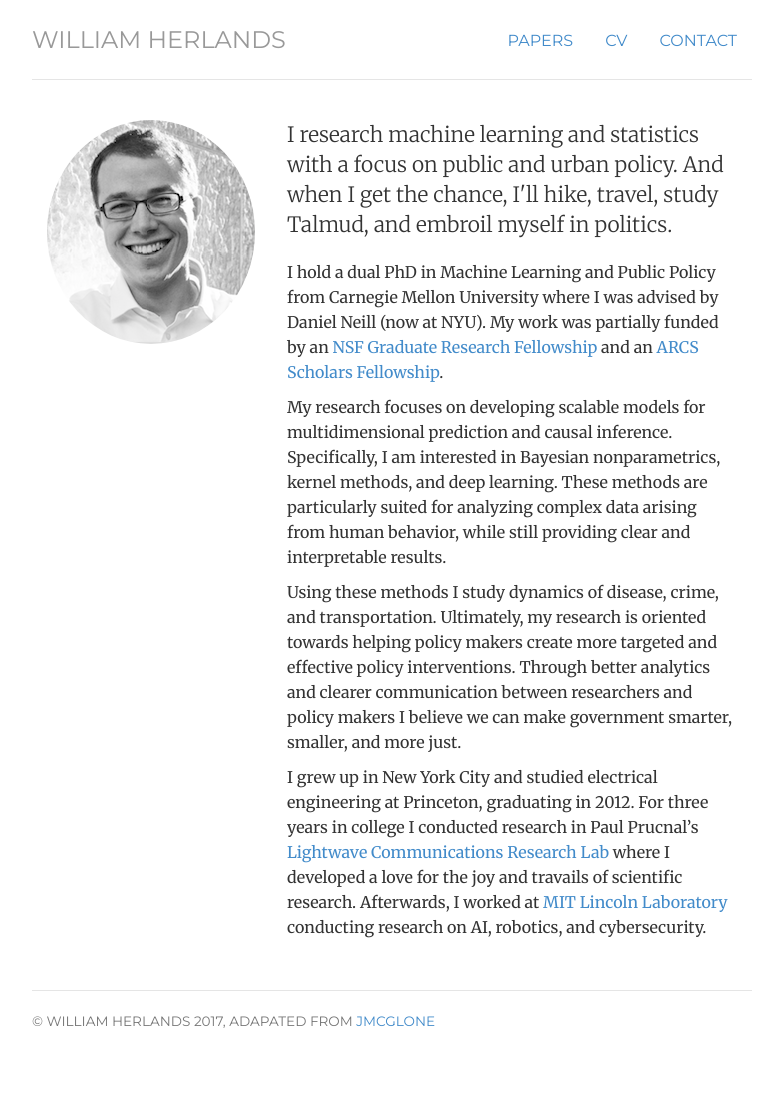
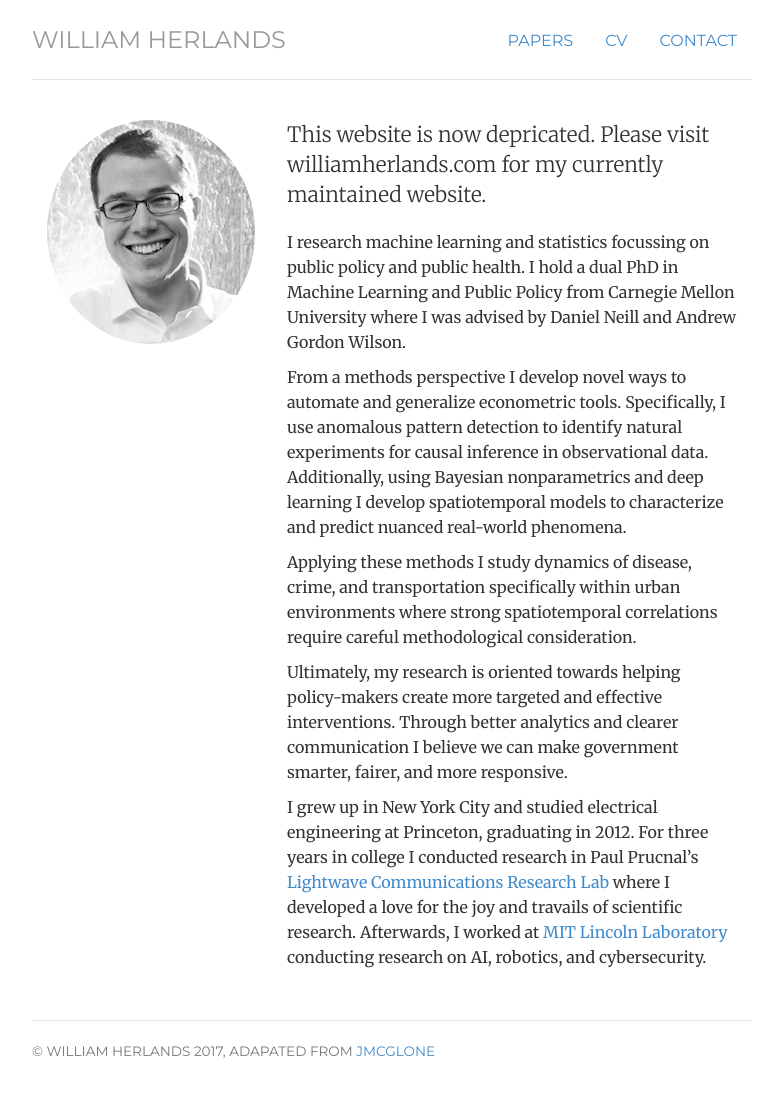
Before and after one commit to herlands/herlands.github.io, a Jekyll site: the page built from index.html, in a window 1280 px wide. Shown: the whole page, without its empty margins (248-1031 px from the left). Built offline with Jekyll 4.4.1, drawn with Linux system fonts in a browser that asks for light colours; before the commit the page ends 1083 px from its top, so only the background shows below that.

Commit message:
Update index.html

```diff
--- a/index.html
+++ b/index.html
@@ -12,12 +12,15 @@ description: William Herlands
 	<img  class="img-circle avatar" alt="William Herlands" src="img/herlands_head.png">
 	</div>
 	<div itemscope itemtype="http://data-vocabulary.org/Person" class="col-sm-8">
-	<p class="lead">I research machine learning and statistics with a focus on public and urban policy. And when I get the chance, I'll hike, travel, study Talmud, and embroil myself in politics.</p>
-	<p>I hold a dual PhD in Machine Learning and Public Policy from Carnegie Mellon University where I was advised by Daniel Neill (now at NYU). My work was partially funded by an <a href="https://www.nsfgrfp.org/">NSF Graduate Research Fellowship</a> and an <a href="https://www.arcsfoundation.org/">ARCS Scholars Fellowship</a>.</p>
+	<p class="lead">This website is now depricated. Please visit williamherlands.com for my currently maintained website.</p>
+	<p>I research machine learning and statistics focussing on public policy and public health. I hold a dual PhD in Machine Learning and Public Policy from Carnegie Mellon University where I was advised by Daniel Neill and Andrew Gordon Wilson.</p>
 
-    <p>My research focuses on developing scalable models for multidimensional prediction and causal inference. Specifically, I am interested in Bayesian nonparametrics, kernel methods, and deep learning. These methods are particularly suited for analyzing complex data arising from human behavior, while still providing clear and interpretable results.</p>
+    <p>From a methods perspective I develop novel ways to automate and generalize econometric tools. Specifically, I use anomalous pattern detection to identify natural experiments for causal inference in observational data. Additionally, using Bayesian nonparametrics and deep learning I develop spatiotemporal models to characterize and predict nuanced real-world phenomena.</p>
 
-    <p>Using these methods I study dynamics of disease, crime, and transportation. Ultimately, my research is oriented towards helping policy makers create more targeted and effective policy interventions. Through better analytics and clearer communication between researchers and policy makers I believe we can make government smarter, smaller, and more just.</p>
+    <p>Applying these methods I study dynamics of disease, crime, and transportation specifically within urban environments where strong spatiotemporal correlations require careful methodological consideration.</p>
+
+	<p>Ultimately, my research is oriented towards helping policy-makers create more targeted and effective interventions. Through better analytics and clearer communication I believe we can make government smarter, fairer, and more responsive.</p>
+
 
     <p>I grew up in New York City and studied electrical engineering at Princeton, graduating in 2012. For three years in college I conducted research in Paul Prucnal’s <a href="http://ee.princeton.edu/research/prucnal/">Lightwave Communications Research Lab</a> where I developed a love for the joy and travails of scientific research. Afterwards, I worked at <a href="https://www.ll.mit.edu/">MIT Lincoln Laboratory</a> conducting research on AI, robotics, and cybersecurity.
 
```
